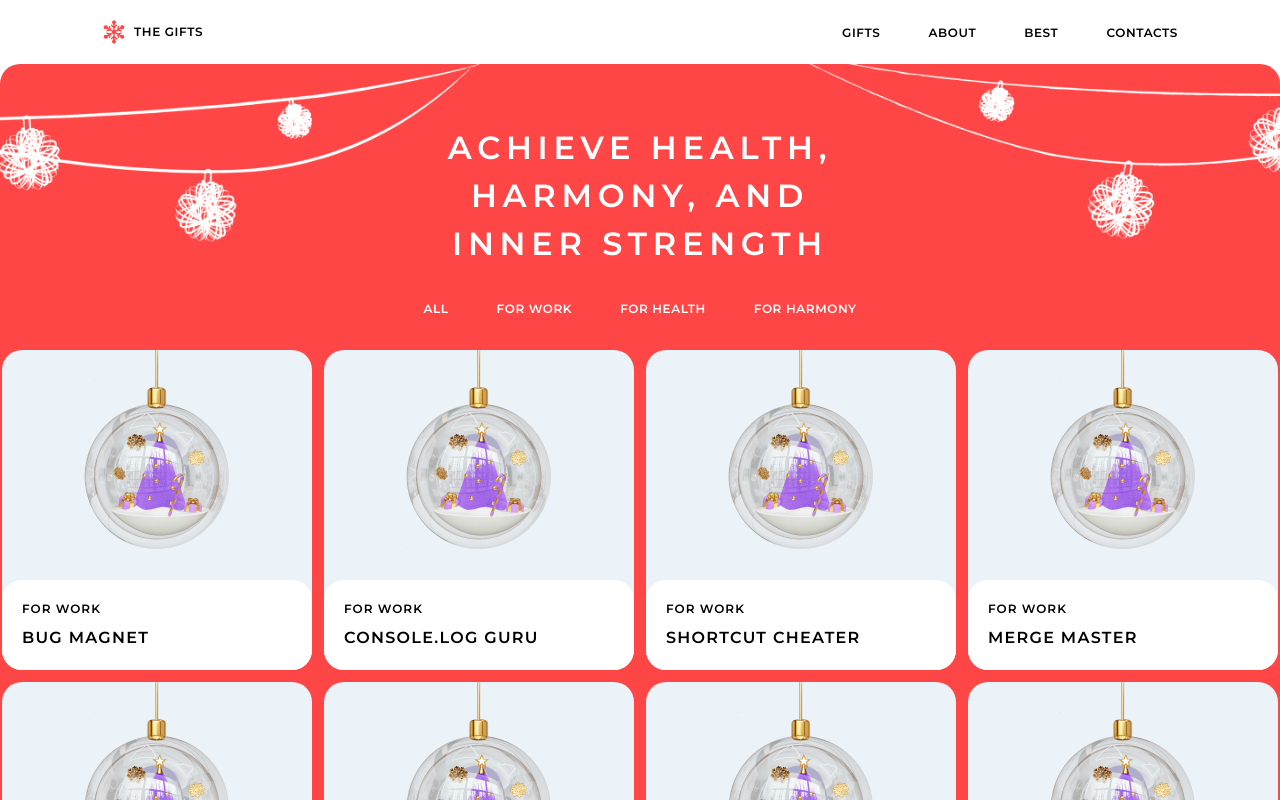
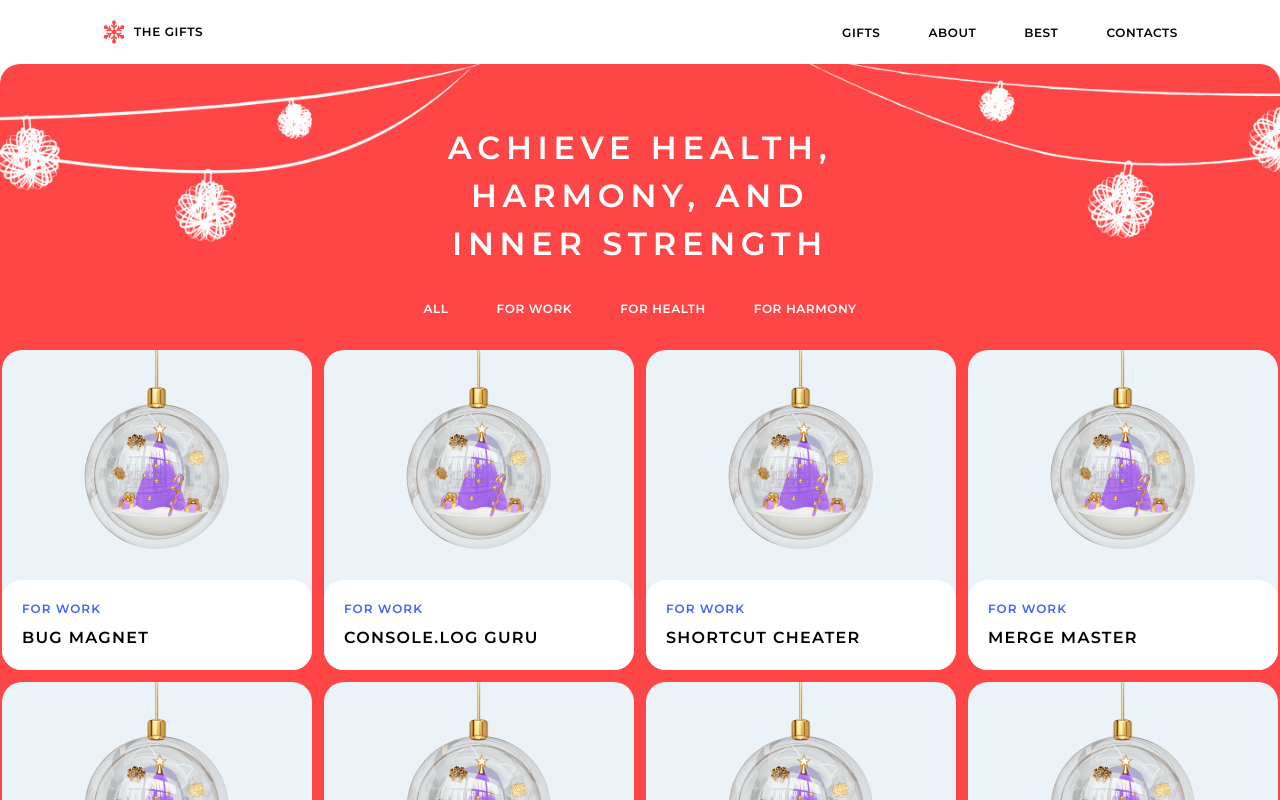
Before and after one commit to xWolfYx/nextmas-shop, a Next.js app: page /gifts in a window 1280 px wide. Shown: the top 800 px of the page. Built offline with nearby package versions, Linux system fonts and the light colour scheme.

Commit message:
fix: gift type color isn't rendering correctly

```diff
--- a/src/app/ui/Gift.tsx
+++ b/src/app/ui/Gift.tsx
@@ -38,7 +38,8 @@ export default function Gift({
       </div>
       <div className="flex h-[112] flex-col gap-2 rounded-[1.25rem] bg-white p-5">
         <span
-          className={`text-[0.75rem] font-semibold tracking-[0.063rem] text-[${categoryColor}] uppercase`}
+          style={{ color: categoryColor }}
+          className={`text-[0.75rem] font-semibold tracking-[0.063rem] uppercase`}
         >
           {category}
         </span>
```
